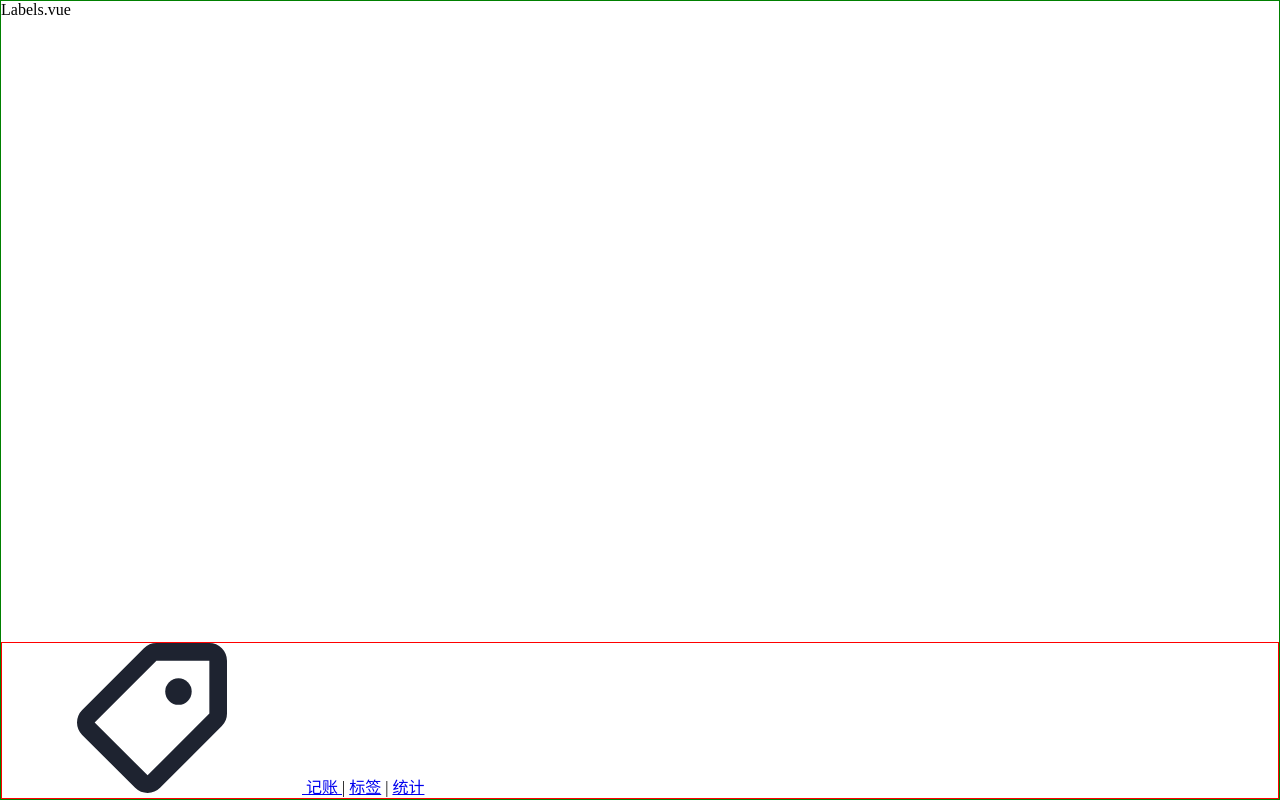
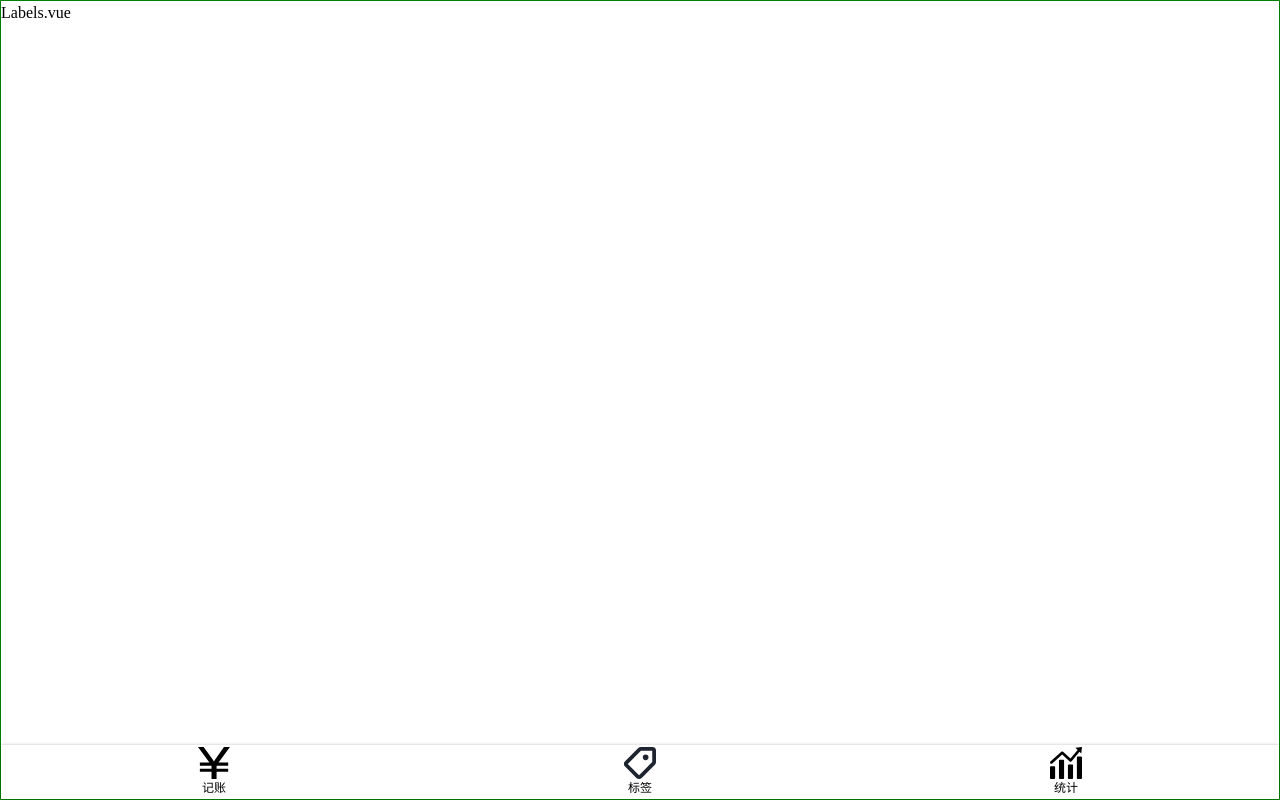
Before and after one commit to clouddawn/morney-2, a Vue app: page /#/labels in a window 1280 px wide. Built offline with nearby package versions, Linux system fonts and the light colour scheme.

Commit message:
添加Nav样式

```diff
--- a/src/App.vue
+++ b/src/App.vue
@@ -10,6 +10,13 @@
   margin: 0;
   padding: 0;
   box-sizing: border-box;
+}
+body {
+  line-height: 1.5;
+}
+a {
+  text-decoration: none;
+  color: inherit;
 }
 #app {
   font-family: Avenir, Helvetica, Arial, sans-serif;
--- /dev/null
+++ b/src/components/Icon.vue
@@ -0,0 +1,28 @@
+/*eslint-disable*/
+<template>
+  <svg class="icon">
+    <use v-bind:xlink:href="'#'+ name"/>
+  </svg>
+</template>
+
+<script lang="ts">
+let importAll = (requireContext:__WebpackModuleApi.RequireContext) => requireContext.keys().forEach(requireContext);
+try {
+  importAll(require.context('../assets/icons', true, /\.svg$/));
+} catch (error) {
+  console.log(error);
+}
+export default {
+  props: ['name'],
+  name: 'Icon'
+};
+</script>
+
+<style lang="scss" scoped>
+  .icon {
+    width: 1em; height: 1em;
+    vertical-align: -0.15em;
+    fill: currentColor;
+    overflow: hidden;
+  }
+</style>
--- a/src/components/Nav.vue
+++ b/src/components/Nav.vue
@@ -1,31 +1,42 @@
 <template>
-  <div class="nav">
-    <router-link to="/money">
-      <svg>
-        <use xlink:href="#label"></use>
-      </svg>
+  <nav>
+    <router-link to="/money" class="item">
+      <Icon name="money"/>
       记账
     </router-link>
-    |
-    <router-link to="/labels">标签</router-link>
-    |
-    <router-link to="statistics">统计</router-link>
-  </div>
+    <router-link to="/labels" class="item">
+      <Icon name="label"/>
+      标签
+    </router-link>
+    <router-link to="/statistics" class="item">
+      <Icon name="statistics"/>
+      统计
+    </router-link>
+  </nav>
 </template>
 
 <script lang="ts">
-  import x from '@/assets/icons/label.svg';
-  console.log(x);
-  import y from '@/assets/icons/money.svg';
-  console.log(y);
-
   export default {
     name: 'Nav'
   };
 </script>
 
 <style lang="scss" scoped>
-  .nav {
-    border: 1px solid red;
+  nav {
+    display: flex;
+    box-shadow: 0 0 3px rgba(0,0,0,0.25);
+    font-size: 12px;
+    > .item {
+      padding: 2px 0;
+      width: 33.33333%;
+      display: flex;
+      justify-content: center;
+      align-items: center;
+      flex-direction: column;
+    }
+    .icon {
+      width: 32px;
+      height: 32px;
+    }
   }
 </style>
--- a/src/main.ts
+++ b/src/main.ts
@@ -5,11 +5,13 @@ import router from './router';
 import store from './store';
 import Nav from '@/components/Nav.vue';
 import Layout from '@/components/Layout.vue';
+import Icon from '@/components/Icon.vue';
 
 Vue.config.productionTip = false;
 
 Vue.component('Nav', Nav);
 Vue.component('Layout', Layout);
+Vue.component('Icon',Icon);
 
 new Vue({
     router,
```
Also changed, not shown: package.json (+28 -28 lines), .eslintrc.js, 1 other file (tests, documents, lock files or other folders).
